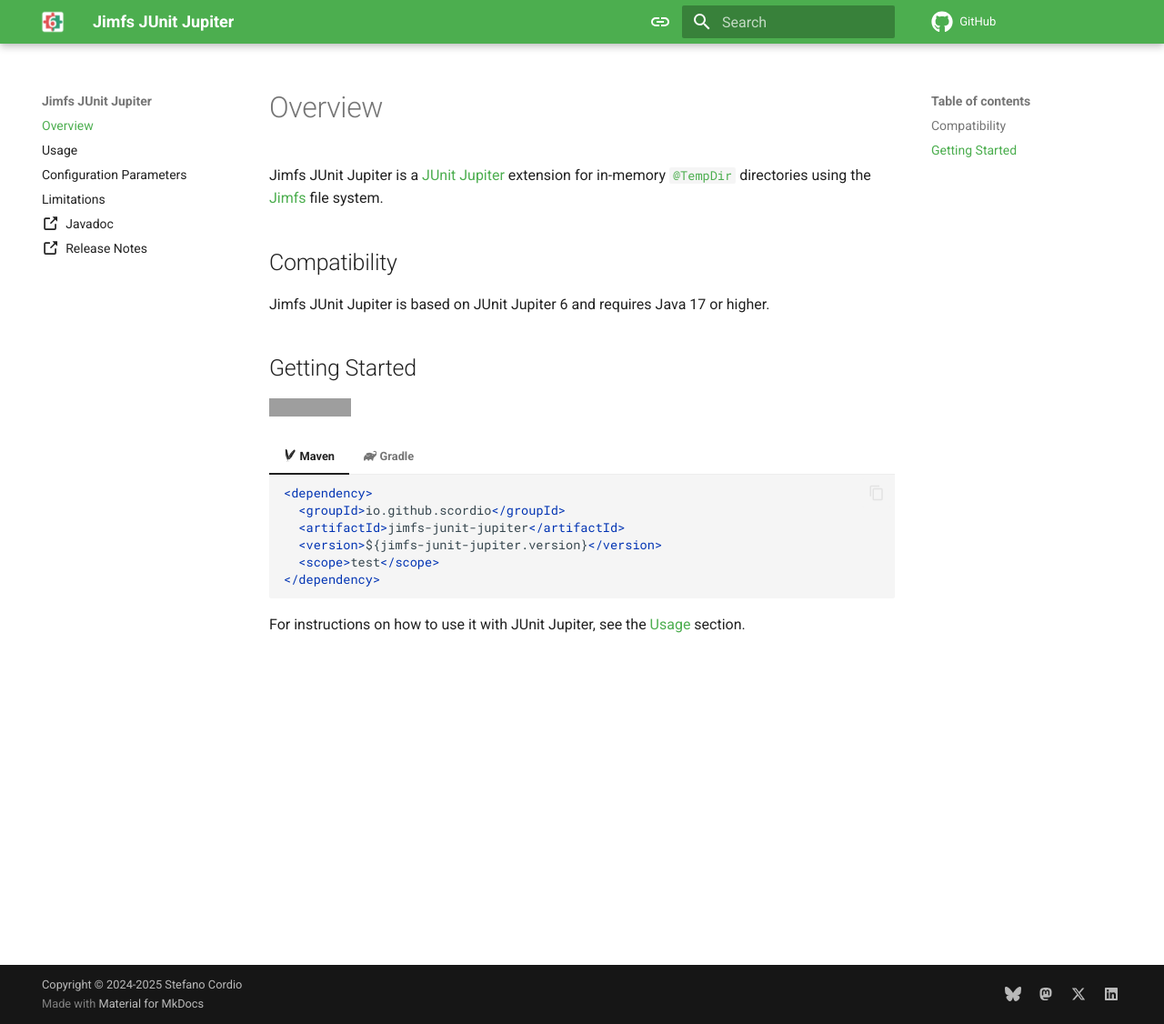
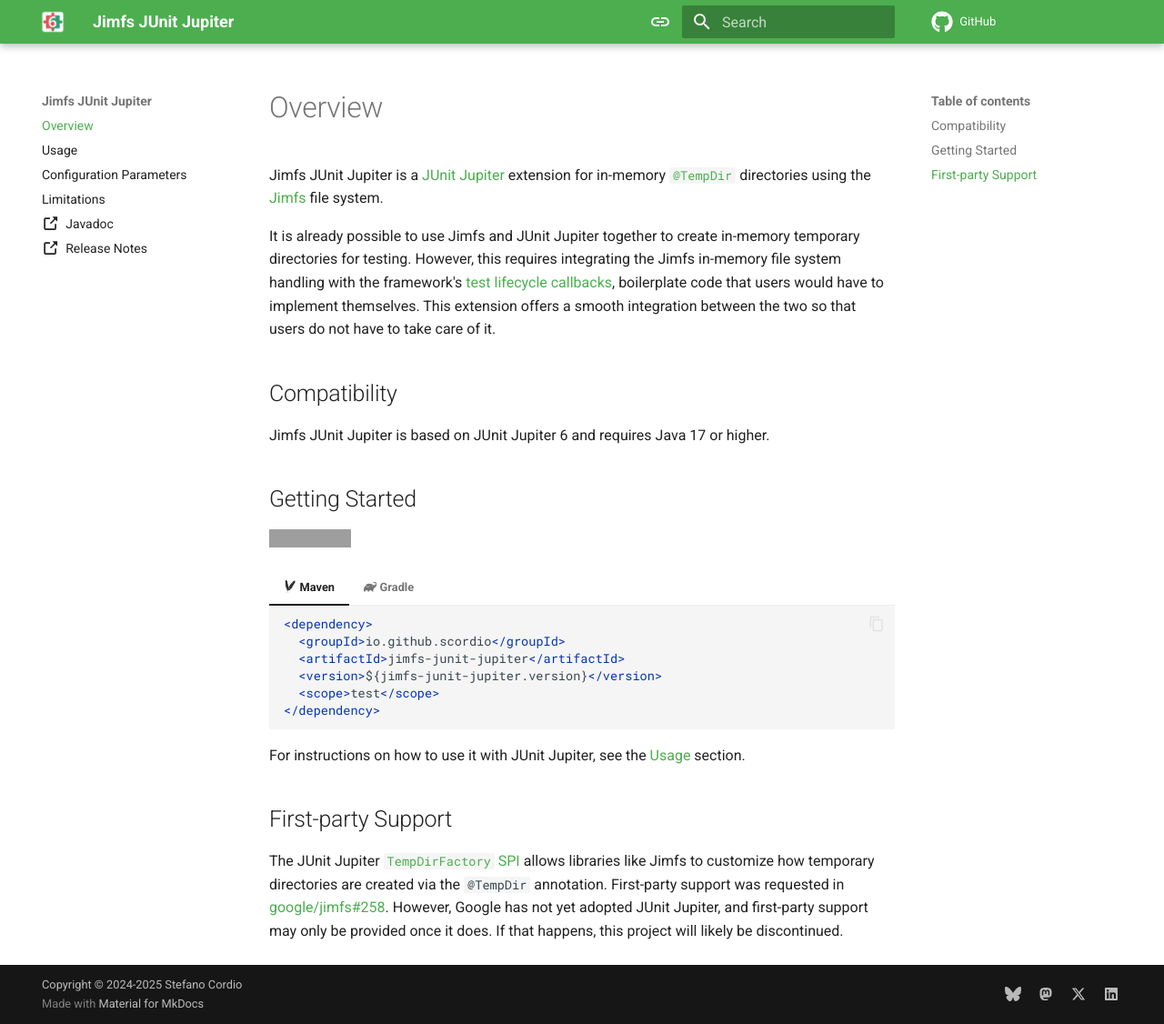
Before and after one commit to scordio/jimfs-junit-jupiter, an MkDocs documentation site: the page built from docs/index.md, in a window 1280 px wide and 1126 px high. Shown: the whole window at 91% size. Built offline with MkDocs 1.6.1 and Material for MkDocs 9.7.7, drawn with Linux system fonts in a browser that asks for light colours; comment, search, counter and statistics services are not loaded; grey boxes are pictures that could not be loaded.

Commit message:
Incorporate the motivation section into the user guide overview

````diff
--- a/docs/index.md
+++ b/docs/index.md
@@ -3,6 +3,12 @@
 Jimfs JUnit Jupiter is a [JUnit Jupiter](https://junit.org/) extension for in-memory
 [`@TempDir`](https://docs.junit.org/current/api/org.junit.jupiter.api/org/junit/jupiter/api/io/TempDir.html) directories
 using the [Jimfs](https://github.com/google/jimfs) file system.
+
+It is already possible to use Jimfs and JUnit Jupiter together to create in-memory temporary directories for testing.
+However, this requires integrating the Jimfs in-memory file system handling with the framework's
+[test lifecycle callbacks](https://docs.junit.org/current/user-guide/#extensions-lifecycle-callbacks), boilerplate code
+that users would have to implement themselves.
+This extension offers a smooth integration between the two so that users do not have to take care of it.
 
 ## Compatibility
 
@@ -30,3 +36,12 @@ Jimfs JUnit Jupiter is based on JUnit Jupiter 6 and requires Java 17 or higher.
     ```
 
 For instructions on how to use it with JUnit Jupiter, see the [Usage](usage.md) section.
+
+## First-party Support
+
+The JUnit Jupiter
+[`TempDirFactory` SPI](https://docs.junit.org/current/user-guide/#writing-tests-built-in-extensions-TempDirectory)
+allows libraries like Jimfs to customize how temporary directories are created via the `@TempDir` annotation.
+First-party support was requested in [google/jimfs#258](https://github.com/google/jimfs/issues/258).
+However, Google has not yet adopted JUnit Jupiter, and first-party support may only be provided once it does.
+If that happens, this project will likely be discontinued.
````
Also changed, not shown: README.md (+0 -16 lines).
